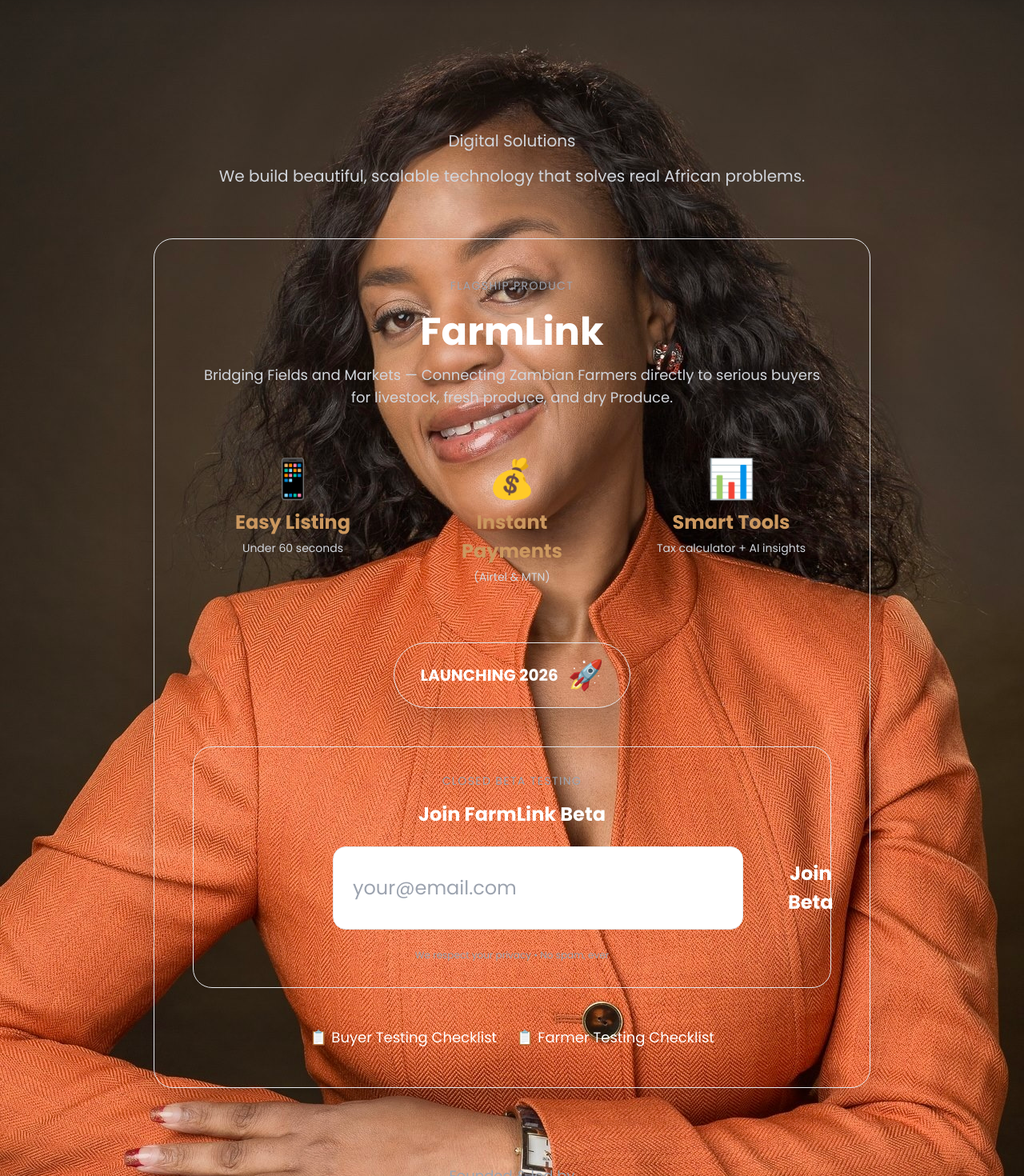
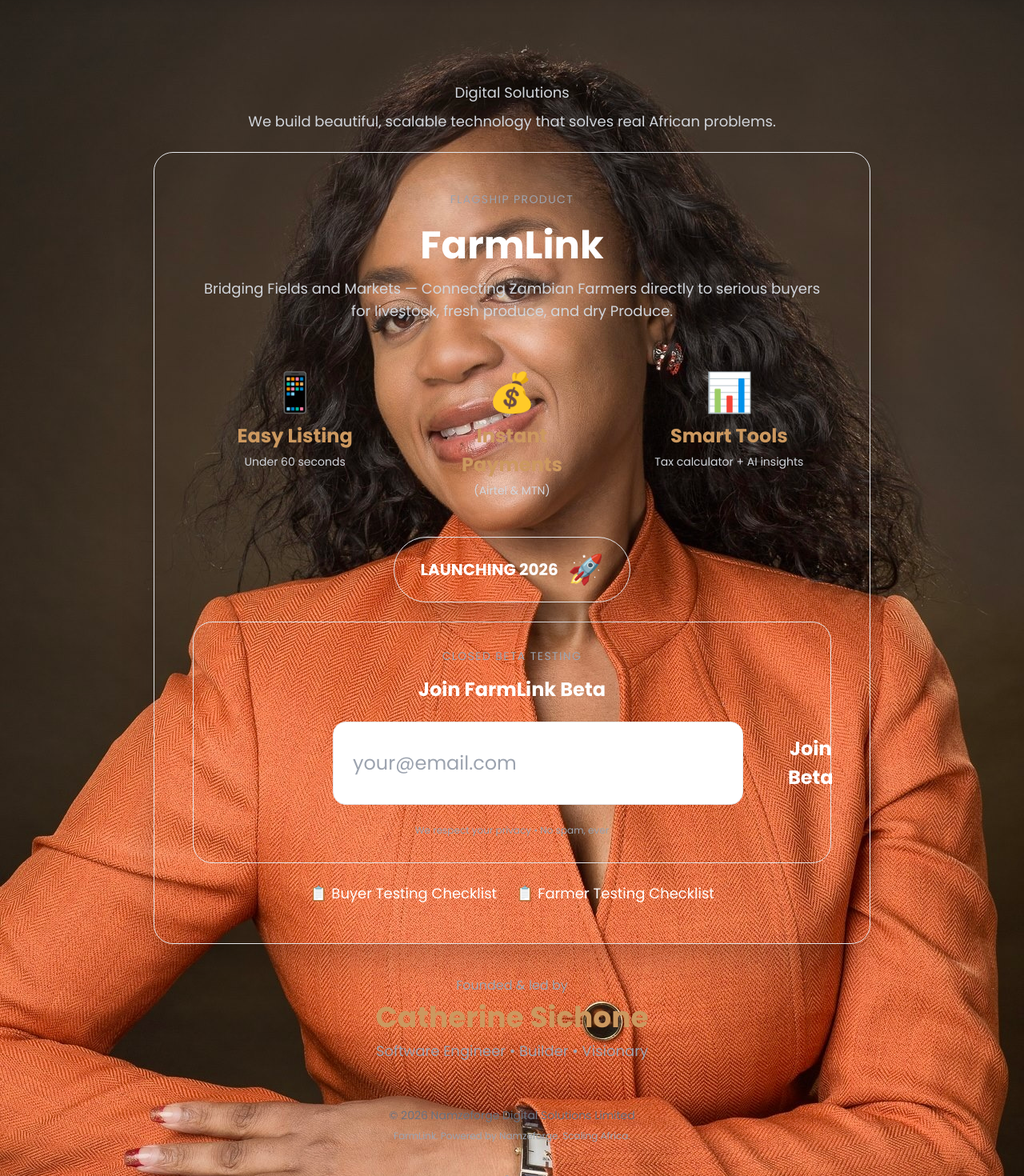
Before and after one commit to Cathy-45/cathy-portfolio-integrated, a React (Vite) app: page / in a window 1280 px wide. Shown: the part 200-1670 px from the top of the page at 80% size. Built offline with nearby package versions, Linux system fonts and the light colour scheme.

Commit message:
Tighten spacing and scale hero text

```diff
--- a/src/components/Home.jsx
+++ b/src/components/Home.jsx
@@ -19,22 +19,22 @@
     >
       <div className="absolute inset-0 bg-gradient-to-b from-black/60 via-black/40 to-black/80" />
 
-      <div className="relative z-10 min-h-screen flex flex-col items-center justify-center px-4 sm:px-6 md:px-8 py-12">
-        <div className="w-full max-w-6xl text-center">
-          <h1 className="text-5xl sm:text-6xl md:text-7xl lg:text-8xl font-black tracking-tight mb-6 text-transparent bg-clip-text bg-gradient-to-r from-[#da6d20] via-[#fdba74] to-[#da6d20]">
+      <div className="relative z-10 min-h-screen flex flex-col items-center justify-center px-4 sm:px-6 md:px-8 py-6">
+        <div className="w-full max-w-5xl text-center">
+          <h1 className="text-4xl sm:text-5xl md:text-6xl lg:text-7xl font-black tracking-tight mb-3 text-transparent bg-clip-text bg-gradient-to-r from-[#da6d20] via-[#fdba74] to-[#da6d20]">
             NAMZEFORGE
           </h1>
-          <p className="text-lg sm:text-xl text-gray-300 mb-4">
+          <p className="text-base sm:text-lg text-gray-300 mb-2">
             Digital Solutions
           </p>
 
-          <p className="text-base sm:text-lg md:text-xl text-gray-300 mb-12 px-4 leading-relaxed">
+          <p className="text-sm sm:text-base md:text-lg text-gray-300 mb-6 px-4 leading-relaxed">
             We build beautiful, scalable technology that solves real African
             problems.
           </p>
 
           {/* ==================== FARM LINK SECTION ==================== */}
-          <div className="my-16">
+          <div className="my-6">
             <div className="backdrop-blur-2xl bg-white/10 rounded-3xl p-8 sm:p-12 border border-white/30 shadow-2xl shadow-black/60 hover:shadow-[#da6d20]/40 transition-all duration-700 max-w-4xl mx-auto">
               <p className="text-gray-400 uppercase tracking-widest text-sm mb-6 text-center">
                 Flagship Product
@@ -50,7 +50,7 @@
                 Produce.
               </p>
 
-              <div className="grid grid-cols-1 sm:grid-cols-3 gap-6 mb-12">
+              <div className="grid grid-cols-1 sm:grid-cols-3 gap-4 mb-6">
                 <div className="bg-white/10 rounded-2xl p-6 text-center">
                   <span className="text-5xl mb-3 block">📱</span>
                   <p className="text-[#fdba74] font-bold">Easy Listing</p>
@@ -70,7 +70,7 @@
                 </div>
               </div>
 
-              <div className="my-10 text-center">
+              <div className="my-4 text-center">
                 <div className="inline-flex items-center gap-3 px-8 py-5 bg-gradient-to-r from-[#da6d20] to-[#fd923c] rounded-full shadow-2xl shadow-orange-900/60 border border-white/40 mx-auto">
                   <span className="text-white font-black text-xl">
                     LAUNCHING 2026
@@ -80,7 +80,7 @@
               </div>
 
               {/* Beta Signup Form */}
-              <div className="my-12">
+              <div className="my-6">
                 <div className="backdrop-blur-xl bg-white/10 rounded-3xl p-8 border border-white/20">
                   <p className="text-gray-400 uppercase tracking-widest text-sm mb-4 text-center">
                     Closed Beta Testing
@@ -152,9 +152,9 @@
           </div>
 
           {/* FOUNDER */}
-          <div className="mt-24">
-            <p className="text-gray-400 text-lg">Founded & led by</p>
-            <p className="text-4xl sm:text-5xl font-bold text-[#fdba74] mt-3">
+          <div className="mt-10">
+            <p className="text-gray-400 text-base">Founded & led by</p>
+            <p className="text-3xl sm:text-4xl font-bold text-[#fdba74] mt-2">
               Catherine Sichone
             </p>
             <p className="text-gray-400 mt-2 text-lg">
@@ -163,7 +163,7 @@
           </div>
 
           {/* ORIGINAL FOOTER WITH SOCIAL LINKS */}
-          <footer className="w-full py-12 text-center mt-24">
+          <footer className="w-full py-6 text-center mt-8">
             <p className="text-gray-500 text-sm">
               © 2026 Namzeforge Digital Solutions Limited
             </p>
```
